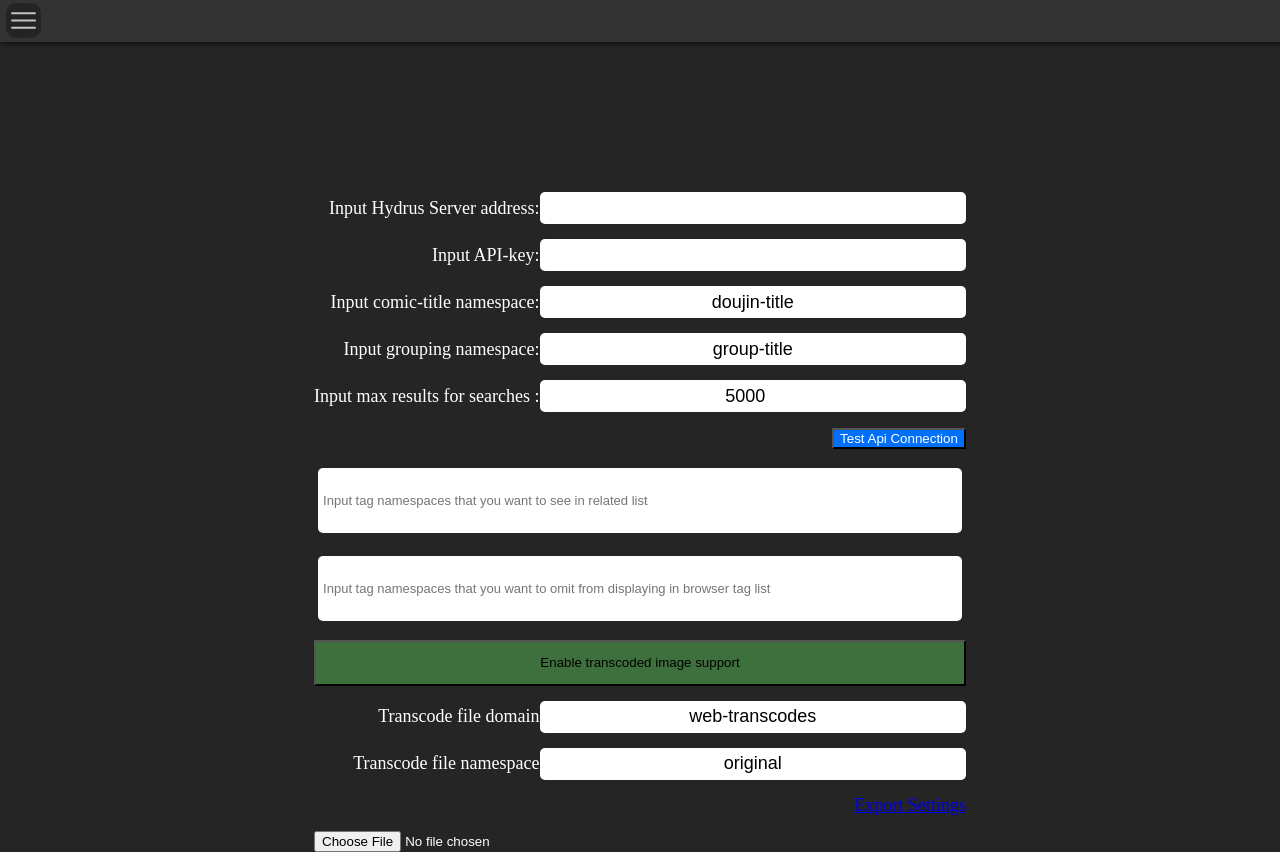
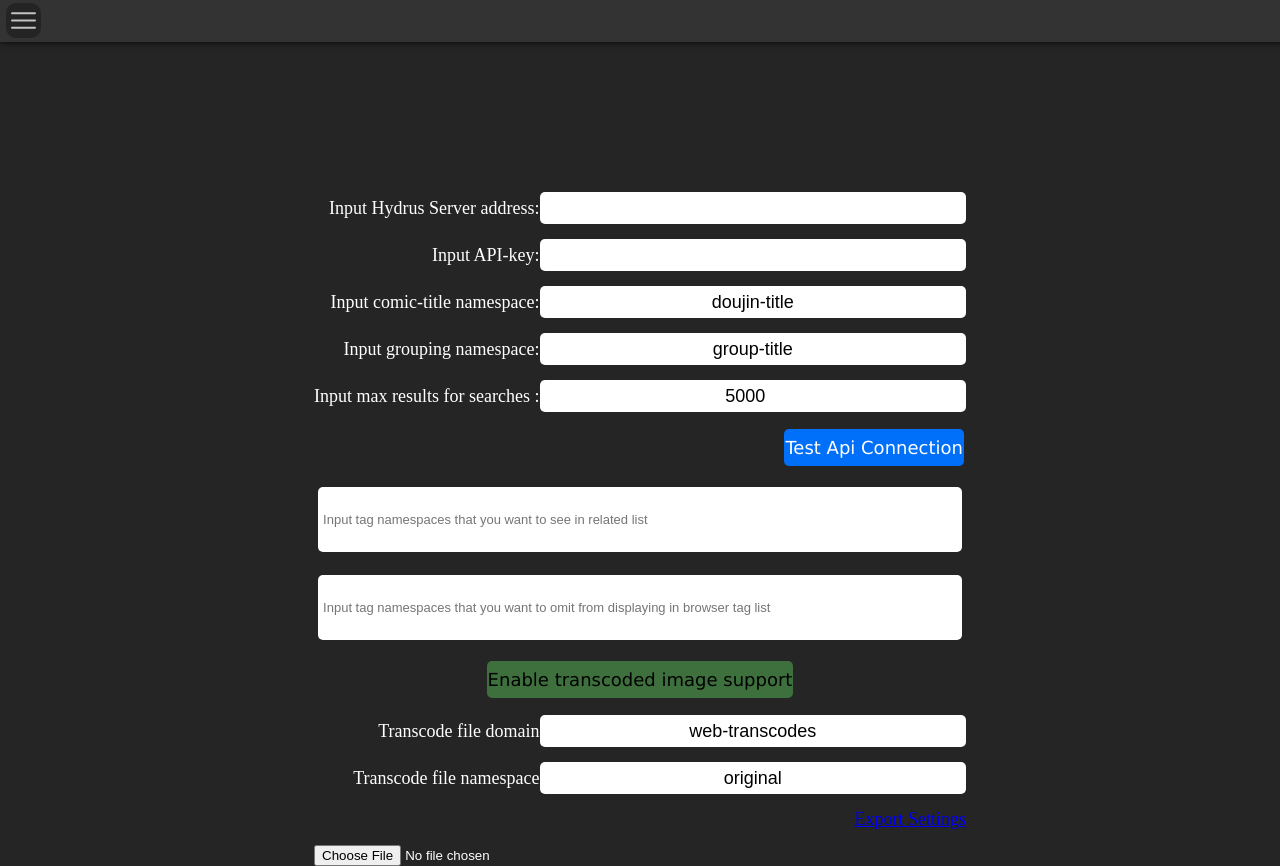
Before and after one commit to zaykoK/hydrus-react, a React (Create React App) app: page /settings in a window 1280 px wide. Built offline with nearby package versions, Linux system fonts and the light colour scheme; what axios-cache-interceptor would draw is missing.

Commit message:
setting page style fixes

```diff
--- a/src/SettingsPage/ButtonAPITest.tsx
+++ b/src/SettingsPage/ButtonAPITest.tsx
@@ -13,6 +13,6 @@ function ApiTestButton() {
         setMessage(response.data.human_description)
     }
 
-    return <div><button style={TagTools.getTagButtonStyle('')} key='test api button' onClick={() => { buttonClick() }} >Test Api Connection</button>{message}</div>
+    return <div><button className='transcodeEnabledButton tagEntry blob' style={TagTools.getTagButtonStyle('')} key='test api button' onClick={() => { buttonClick() }} >Test Api Connection</button>{message}</div>
 }
 export default ApiTestButton;
--- a/src/SettingsPage/SettingsPage.css
+++ b/src/SettingsPage/SettingsPage.css
@@ -12,8 +12,9 @@
 }
 
 .settingsPage.mobile {
-    margin-top: 30%;
+    margin-top: 3.5em;
     text-align: center;
+    margin-bottom:10%;
 }
 
 .settingsBar {
@@ -84,6 +85,9 @@
     padding-top: 1em;
     padding-bottom: 1em;
     background-color: rgb(66, 65, 65);
+    border: 0px;
+    padding-left:0.5em;
+    padding-right:0.5em;
 }
 .transcodeEnabledButton.enabled {
     background-color: rgb(62, 112, 62);
--- a/src/SettingsPage/SettingsPage.tsx
+++ b/src/SettingsPage/SettingsPage.tsx
@@ -71,7 +71,7 @@ export function TranscodeSettings() {
     setEnabled(!enabled)
   }
   function getTranscodeButtonStyle(enabled:boolean):string {
-    let style = 'transcodeEnabledButton'
+    let style = 'transcodeEnabledButton tagEntry blob'
     if (enabled) {style += ' enabled'}
     return style
   }
```
